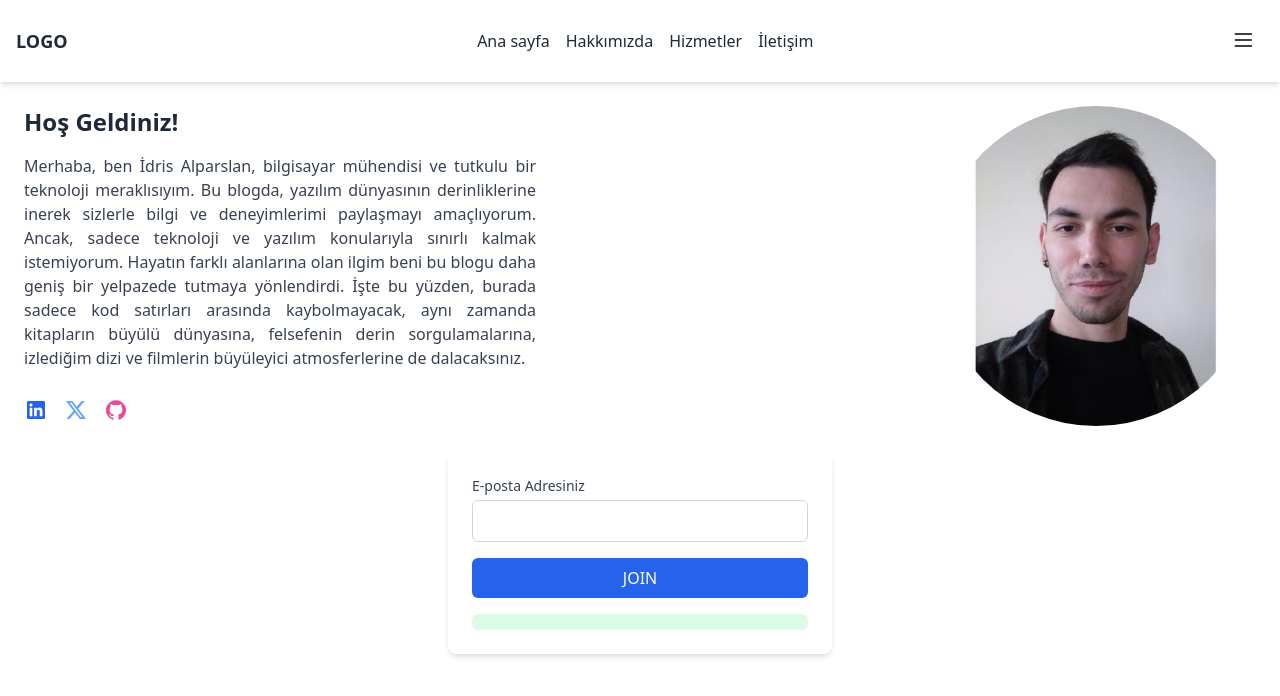
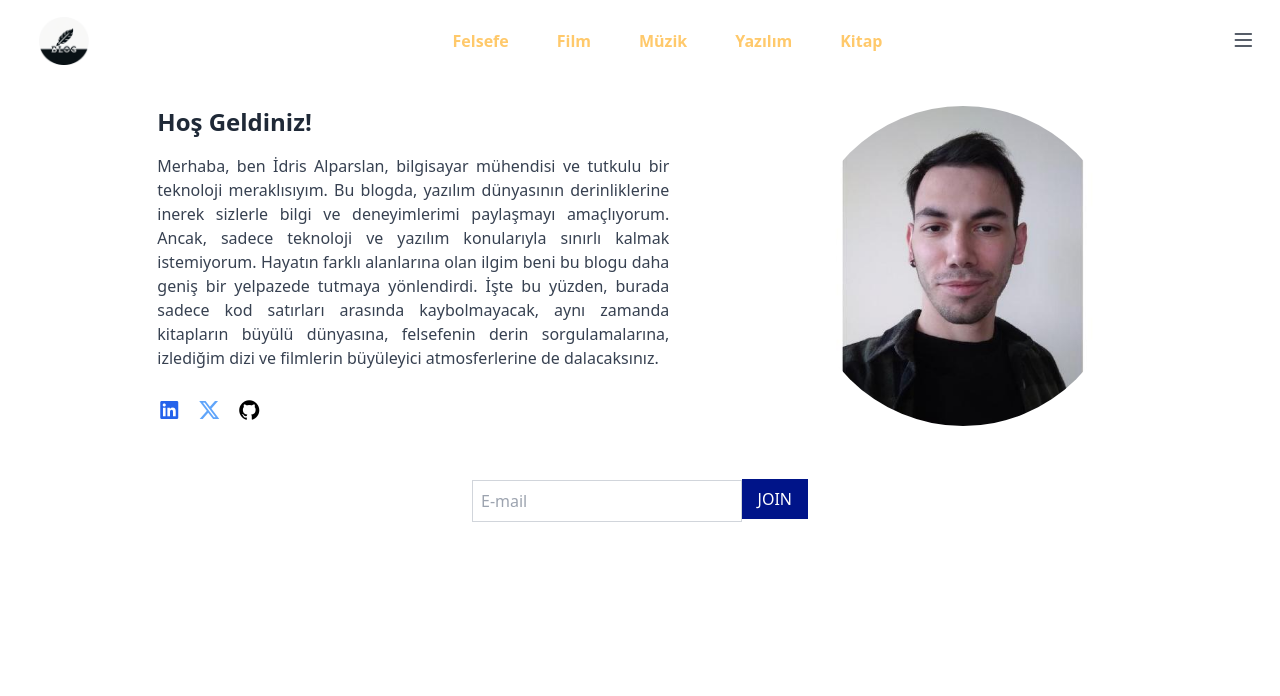
Before and after one commit to alprslanymeria/blog, a Next.js app: page / in a window 1280 px wide. Shown: the top 696 px of the page. Built offline with nearby package versions, Linux system fonts and the light colour scheme.

Commit message:
home page tasarım tamamlandı

```diff
--- a/app/components/comment/showComments.js
+++ b/app/components/comment/showComments.js
@@ -1,9 +1,3 @@
-// export default function ShowComments({comments}) {
-//     return (
-//         <h1>ShowComments</h1>
-//     );
-// }
-
 export default function ShowComments({ comments }) {
     if (!comments || comments.length === 0) {
         return <p>Bu blog için henüz yorum yapılmamış.</p>;
--- a/app/components/content.js
+++ b/app/components/content.js
@@ -3,7 +3,7 @@ import Link from "next/link";
 
 export default function Content() {
   return (
-    <div className="flex flex-col md:flex-row items-center md:items-start md:justify-between p-6 space-y-6 md:space-y-0 lg:items-start lg:justify-between">
+    <div className="flex flex-col md:flex-row items-center md:items-start md:justify-evenly p-6 space-y-6 md:space-y-0 lg:items-start lg:justify-evenly">
 
       <div className="max-w-lg text-center md:text-left">
 
@@ -22,10 +22,10 @@ export default function Content() {
             <i className="lni lni-linkedin text-2xl"></i>
           </Link>
           <Link href="https://twitter.com" target="_blank" className="text-blue-400 hover:text-blue-600">
-            <i className="lni lni-x text-2xl"></i>
+            <i className="lni lni-x text-2xl text-blue"></i>
           </Link>
           <Link href="https://github.com/alprslanymeria" target="_blank" className="text-pink-500 hover:text-pink-700">
-            <i className="lni lni-github text-2xl"></i>
+            <i className="lni lni-github text-2xl text-black"></i>
           </Link>
         </div>
 
--- a/app/components/hamburgerMenu.js
+++ b/app/components/hamburgerMenu.js
@@ -4,6 +4,9 @@ import { useState } from "react"
 import Link from "next/link";
 
 export default function HamburgerMenu() {
+
+  const linkClasses = "text-white hover:text-gray-500";
+
   const [isOpen, setIsOpen] = useState(false)
 
   const toggleMenu = () => {
@@ -19,9 +22,9 @@ export default function HamburgerMenu() {
         className="p-2 rounded-md focus:outline-none focus:ring-2 focus:ring-gray-500"
       >
         {isOpen ? (
-          <i className="lni lni-xmark text-2xl text-black"></i>
+          <i className="lni lni-xmark text-2xl text-[#FF0000]"></i>
         ) : (
-          <i className="lni lni-menu-hamburger-1 text-2xl text-black"></i>
+          <i className="lni lni-menu-hamburger-1 text-2xl"></i>
         )}
 
       </button>
@@ -35,22 +38,34 @@ export default function HamburgerMenu() {
           onClick={toggleMenu}
           className="mb-4 p-2 rounded-md text-gray-400 hover:text-white focus:outline-none"
         >
-          <i className="lni lni-xmark text-2xl text-black"></i>
+          <i className="lni lni-xmark text-2xl text-[#FF0000]"></i>
         </button>
 
         <nav>
           <ul className="space-y-4">
             <li>
-              <Link href="#" className="hover:text-gray-400">Home</Link>
+              <Link href="http://localhost:3000/portfolio" className={linkClasses}>Portfolio</Link>
             </li>
             <li>
-              <Link href="#" className="hover:text-gray-400">About</Link>
+              <Link href="http://localhost:3000/caps" className={linkClasses}>Caps</Link>
             </li>
             <li>
-              <Link href="#" className="hover:text-gray-400">Services</Link>
+              <Link href="http://localhost:3000/felsefe" className={linkClasses}>Felsefe</Link>
             </li>
             <li>
-              <Link href="#" className="hover:text-gray-400">Contact</Link>
+              <Link href="http://localhost:3000/film" className={linkClasses}>Film</Link>
+            </li>
+            <li>
+              <Link href="http://localhost:3000/music" className={linkClasses}>Müzik</Link>
+            </li>
+            <li>
+              <Link href="http://localhost:3000/software" className={linkClasses}>Yazılım</Link>
+            </li>
+            <li>
+              <Link href="http://localhost:3000/book" className={linkClasses}>Kitap</Link>
+            </li>
+            <li>
+              <Link href="http://localhost:3000/travelling" className={linkClasses}>Travel</Link>
             </li>
           </ul>
         </nav>
--- a/app/components/navbar.js
+++ b/app/components/navbar.js
@@ -1,9 +1,21 @@
 import HamburgerMenu from "@/app/components/hamburgerMenu";
+import Image from "next/image";
+import Link from "next/link";
+
 
 export default function Navbar({ elements }) {
   return (
-    <header className="container mx-auto max-w-screen-xl flex items-center justify-between p-4 shadow-md">
-      <div className="text-lg font-bold">LOGO</div>
+    <header className="container mx-auto max-w-screen-xl flex items-center justify-between p-4">
+      <div className="relative w-24 h-12">
+        <Link href="http://localhost:3000">
+          <Image
+            src="/images/logo.png"
+            alt="Site Logo"
+            layout="fill"
+            objectFit="contain"
+          />
+        </Link>
+      </div>
       {elements}
       <div>
         <HamburgerMenu />
--- a/app/components/subscribe.js
+++ b/app/components/subscribe.js
@@ -7,47 +7,56 @@ import { useActionState } from 'react';
 export default function Subscribe() {
 
     const [email, setEmail] = useState('');
+    const [isSubmitted, setIsSubmitted] = useState(false);
     const [message, formAction, isPending] = useActionState(subscribeAction, null);
 
     useEffect(() => {
         if (!isPending) {
             setEmail('');
+            setIsSubmitted(true)
         }
     }, [isPending]);
 
     return (
-        <div className="mx-auto bg-white p-6 rounded-lg shadow-md w-full max-w-sm">
+        <div className="mx-auto bg-white p-6 rounded-lg w-full max-w-sm">
             <Form action={formAction} className="space-y-4">
-                    <div>
-                        <label htmlFor="email" className="block text-sm font-medium text-gray-700">E-posta Adresiniz</label>
+                <div className="flex flex-col md:flex-row items-center">
+                <div className="flex-1">
                     <input
-                        name='email'
+                    name="email"
                     type="email"
                     id="email"
                     value={email}
                     onChange={(e) => setEmail(e.target.value)}
                     required
-                        className="mt-1 p-2 border border-gray-300 rounded-md w-full"
+                    className="mt-1 p-2 border border-gray-300 w-full"
+                    placeholder='E-mail'
                     />
                 </div>
                 <button
                     type="submit"
-                        className="w-full py-2 bg-blue-600 text-white rounded-md hover:bg-blue-700 focus:outline-none"
+                    className="mt-4 md:mt-0 py-2 px-4 bg-[#001489] text-white hover:bg-blue-700 focus:outline-none"
                 >
                     JOIN
                 </button>
+                </div>
 
-                    <div className={`mt-4 p-2 rounded-md text-center text-sm ${isPending ? 'bg-yellow-100 text-yellow-800' : 'bg-green-100 text-green-800'}`}>
+                <div
+                className={`mt-4 p-2 rounded-md text-center text-sm ${
+                    isPending && isSubmitted ? isPending ? 'bg-yellow-100 text-yellow-800' : 'bg-green-100 text-green-800' : 'bg-white-100'
+                }`}
+                >
                 {isPending ? (
                     <div className="flex justify-center items-center">
                     <div className="w-4 h-4 border-4 border-t-transparent border-blue-500 rounded-full animate-spin mr-2"></div>
                     Loading...
                     </div>
                 ) : message != null ? (
-                            message == "success" ? "Abonelik başarılı!" : "Abonelik başarısız"
-                        ) : ""}
+                    message == 'success' ? 'Abonelik başarılı!' : 'Abonelik başarısız'
+                ) : ''}
                 </div>
             </Form>
         </div>
+
     );
 }
--- a/app/page.js
+++ b/app/page.js
@@ -5,12 +5,15 @@ import Subscribe from "./components/subscribe";
 
 export default function Home() {
 
+  const linkClasses = "text-[#FFC96B] font-bold hover:text-gray-500";
+
   const jsxElements = [
-    <nav className="hidden md:flex space-x-4">
-      <Link key="home" href="#" className="hover:text-gray-500">Ana sayfa</Link>
-      <Link key="about" href="#" className="hover:text-gray-500">Hakkımızda</Link>
-      <Link key="services" href="#" className="hover:text-gray-500">Hizmetler</Link>
-      <Link key="contact" href="#" className="hover:text-gray-500">İletişim</Link>
+    <nav className="hidden md:flex space-x-12">
+      <Link key="felsefe" href="/felsefe" className={linkClasses}>Felsefe</Link>
+      <Link key="film" href="/film" className={linkClasses}>Film</Link>
+      <Link key="muzik" href="/music" className={linkClasses}>Müzik</Link>
+      <Link key="yazilim" href="/software" className={linkClasses}>Yazılım</Link>
+      <Link key="kitap" href="/book" className={linkClasses}>Kitap</Link>
     </nav>
   ];
 
--- a/public/output.css
+++ b/public/output.css
@@ -1312,6 +1312,10 @@ html {
   display: none;
 }
 
+.h-12 {
+  height: 3rem;
+}
+
 .h-14 {
   height: 3.5rem;
 }
@@ -1348,10 +1352,18 @@ html {
   min-height: 100vh;
 }
 
+.w-12 {
+  width: 3rem;
+}
+
 .w-14 {
   width: 3.5rem;
 }
 
+.w-24 {
+  width: 6rem;
+}
+
 .w-4 {
   width: 1rem;
 }
@@ -1390,6 +1402,26 @@ html {
 
 .max-w-sm {
   max-width: 24rem;
+}
+
+.max-w-screen-lg {
+  max-width: 1024px;
+}
+
+.max-w-screen-2xl {
+  max-width: 1536px;
+}
+
+.max-w-xl {
+  max-width: 36rem;
+}
+
+.max-w-4xl {
+  max-width: 56rem;
+}
+
+.flex-1 {
+  flex: 1 1 0%;
 }
 
 .flex-shrink-0 {
@@ -1436,6 +1468,10 @@ html {
   flex-wrap: wrap;
 }
 
+.items-start {
+  align-items: flex-start;
+}
+
 .items-center {
   align-items: center;
 }
@@ -1462,6 +1498,12 @@ html {
 
 .gap-8 {
   gap: 2rem;
+}
+
+.space-x-12 > :not([hidden]) ~ :not([hidden]) {
+  --tw-space-x-reverse: 0;
+  margin-right: calc(3rem * var(--tw-space-x-reverse));
+  margin-left: calc(3rem * calc(1 - var(--tw-space-x-reverse)));
 }
 
 .space-x-2 > :not([hidden]) ~ :not([hidden]) {
@@ -1500,6 +1542,12 @@ html {
   margin-bottom: calc(2rem * var(--tw-space-y-reverse));
 }
 
+.space-x-6 > :not([hidden]) ~ :not([hidden]) {
+  --tw-space-x-reverse: 0;
+  margin-right: calc(1.5rem * var(--tw-space-x-reverse));
+  margin-left: calc(1.5rem * calc(1 - var(--tw-space-x-reverse)));
+}
+
 .overflow-hidden {
   overflow: hidden;
 }
@@ -1579,6 +1627,11 @@ html {
 .bg-yellow-100 {
   --tw-bg-opacity: 1;
   background-color: rgb(254 249 195 / var(--tw-bg-opacity, 1));
+}
+
+.bg-\[\#001489\] {
+  --tw-bg-opacity: 1;
+  background-color: rgb(0 20 137 / var(--tw-bg-opacity, 1));
 }
 
 .bg-opacity-70 {
@@ -1685,6 +1738,11 @@ html {
   line-height: 1.625;
 }
 
+.text-\[\#FFC96B\] {
+  --tw-text-opacity: 1;
+  color: rgb(255 201 107 / var(--tw-text-opacity, 1));
+}
+
 .text-black {
   --tw-text-opacity: 1;
   color: rgb(0 0 0 / var(--tw-text-opacity, 1));
@@ -1748,6 +1806,16 @@ html {
 .text-yellow-800 {
   --tw-text-opacity: 1;
   color: rgb(133 77 14 / var(--tw-text-opacity, 1));
+}
+
+.text-red-500 {
+  --tw-text-opacity: 1;
+  color: rgb(239 68 68 / var(--tw-text-opacity, 1));
+}
+
+.text-\[\#FF0000\] {
+  --tw-text-opacity: 1;
+  color: rgb(255 0 0 / var(--tw-text-opacity, 1));
 }
 
 .underline {
@@ -1826,11 +1894,6 @@ html {
   color: rgb(30 64 175 / var(--tw-text-opacity, 1));
 }
 
-.hover\:text-gray-400:hover {
-  --tw-text-opacity: 1;
-  color: rgb(156 163 175 / var(--tw-text-opacity, 1));
-}
-
 .hover\:text-gray-500:hover {
   --tw-text-opacity: 1;
   color: rgb(107 114 128 / var(--tw-text-opacity, 1));
@@ -1844,6 +1907,11 @@ html {
 .hover\:text-white:hover {
   --tw-text-opacity: 1;
   color: rgb(255 255 255 / var(--tw-text-opacity, 1));
+}
+
+.hover\:text-\[\#FFC96B\]:hover {
+  --tw-text-opacity: 1;
+  color: rgb(255 201 107 / var(--tw-text-opacity, 1));
 }
 
 .hover\:underline:hover {
@@ -1887,6 +1955,10 @@ html {
 }
 
 @media (min-width: 768px) {
+  .md\:mt-0 {
+    margin-top: 0px;
+  }
+
   .md\:flex {
     display: flex;
   }
@@ -1925,6 +1997,10 @@ html {
 
   .md\:justify-between {
     justify-content: space-between;
+  }
+
+  .md\:justify-evenly {
+    justify-content: space-evenly;
   }
 
   .md\:space-x-8 > :not([hidden]) ~ :not([hidden]) {
@@ -1967,6 +2043,10 @@ html {
     justify-content: space-between;
   }
 
+  .lg\:justify-evenly {
+    justify-content: space-evenly;
+  }
+
   .lg\:space-y-16 > :not([hidden]) ~ :not([hidden]) {
     --tw-space-y-reverse: 0;
     margin-top: calc(4rem * calc(1 - var(--tw-space-y-reverse)));
```
Also changed, not shown: public/images/logo.png (added). Lines whose indentation alone changed are shown as unchanged.
